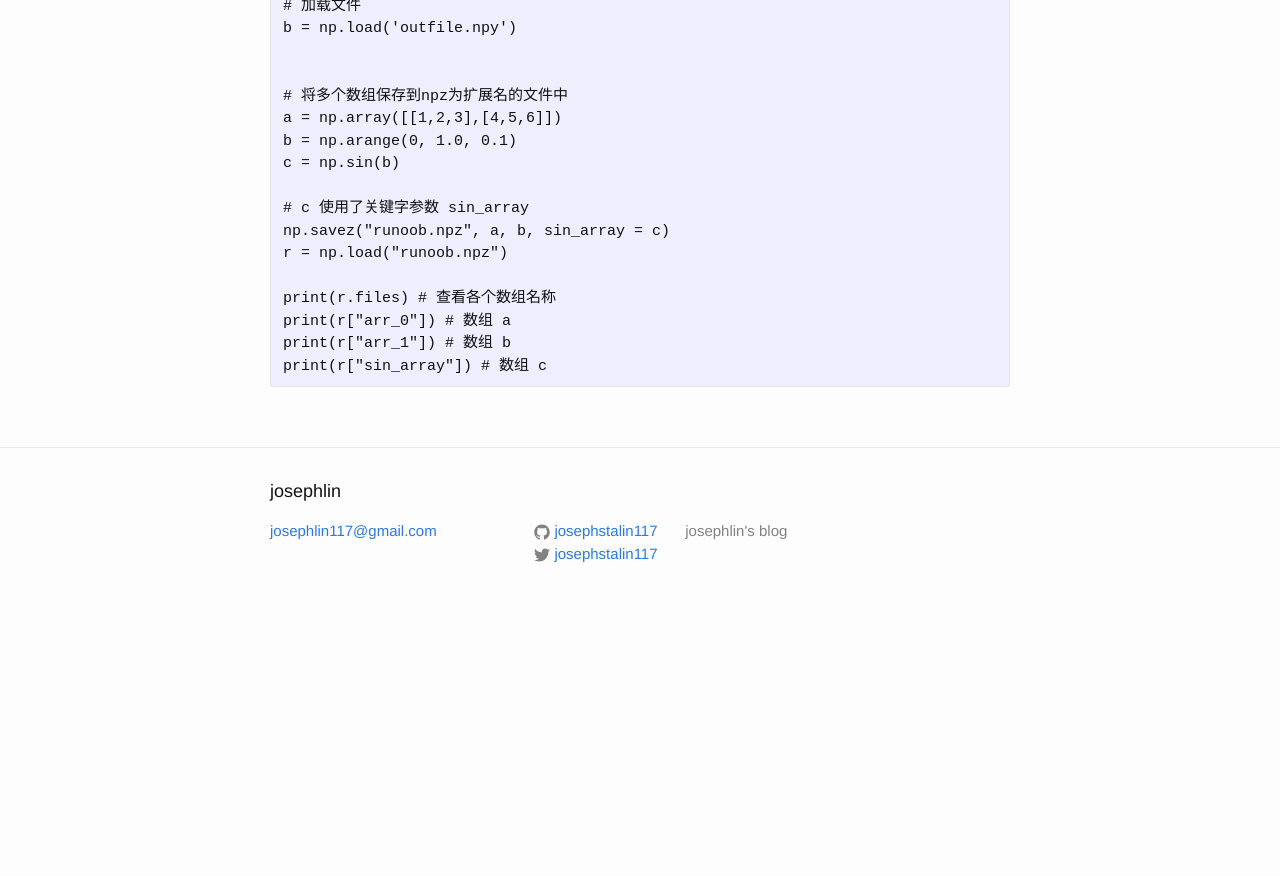
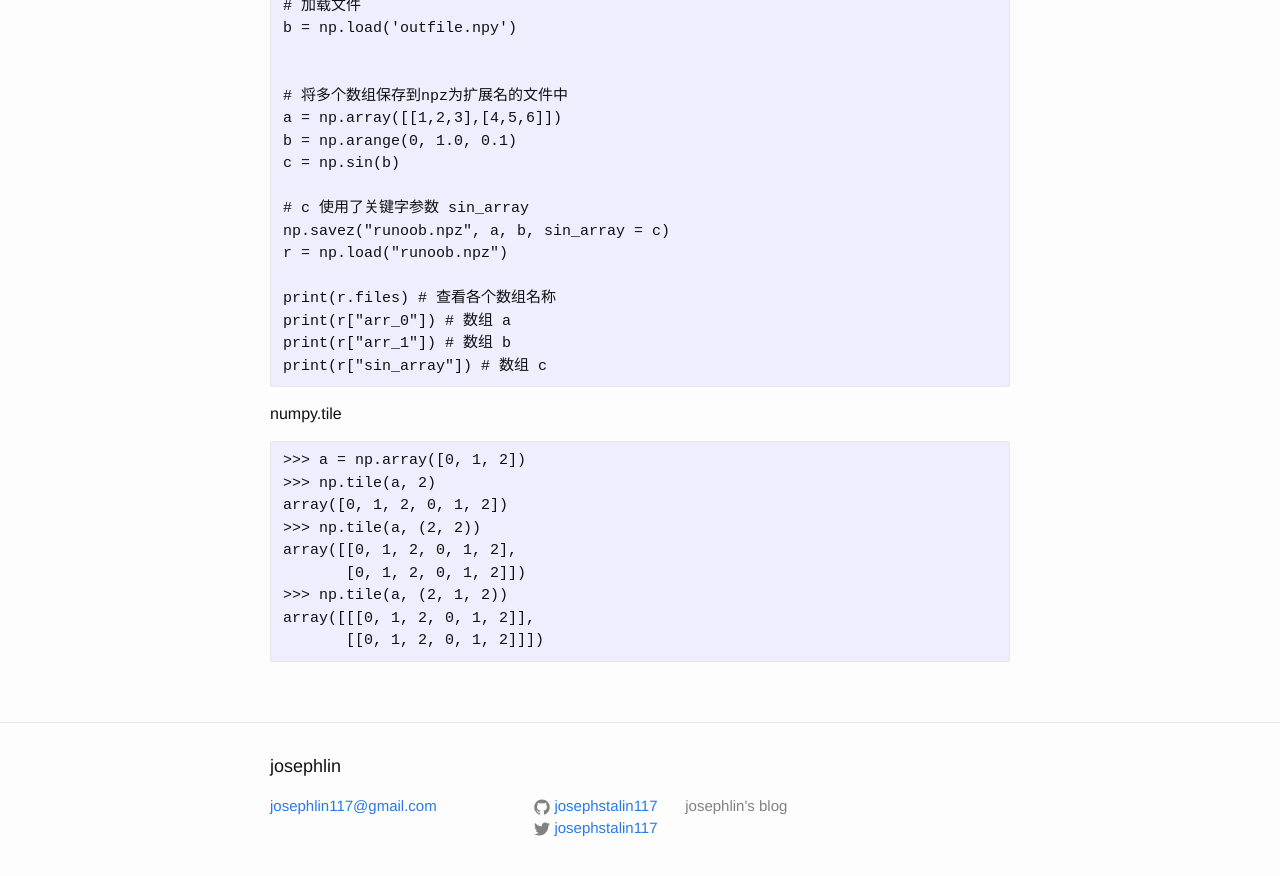
Before and after one commit to josephstalin117/josephstalin117.github.io, a Jekyll site: the page built from _posts/2018-3-3-numpy.markdown, in a window 1280 px wide and 900 px high, scrolled down 14180 px. Shown: the top 876 px of the window. Built offline with Jekyll 4.4.1, drawn with Linux system fonts in a browser that asks for light colours; before the commit the page ends 14805 px from its top, so only the background shows below that.

Commit message:
add np.tile

````diff
--- a/_posts/2018-3-3-numpy.markdown
+++ b/_posts/2018-3-3-numpy.markdown
@@ -663,3 +663,16 @@ print(r["arr_0"]) # 数组 a
 print(r["arr_1"]) # 数组 b
 print(r["sin_array"]) # 数组 c
 ```
+
+numpy.tile
+```
+>>> a = np.array([0, 1, 2])
+>>> np.tile(a, 2)
+array([0, 1, 2, 0, 1, 2])
+>>> np.tile(a, (2, 2))
+array([[0, 1, 2, 0, 1, 2],
+       [0, 1, 2, 0, 1, 2]])
+>>> np.tile(a, (2, 1, 2))
+array([[[0, 1, 2, 0, 1, 2]],
+       [[0, 1, 2, 0, 1, 2]]])
+```
````
